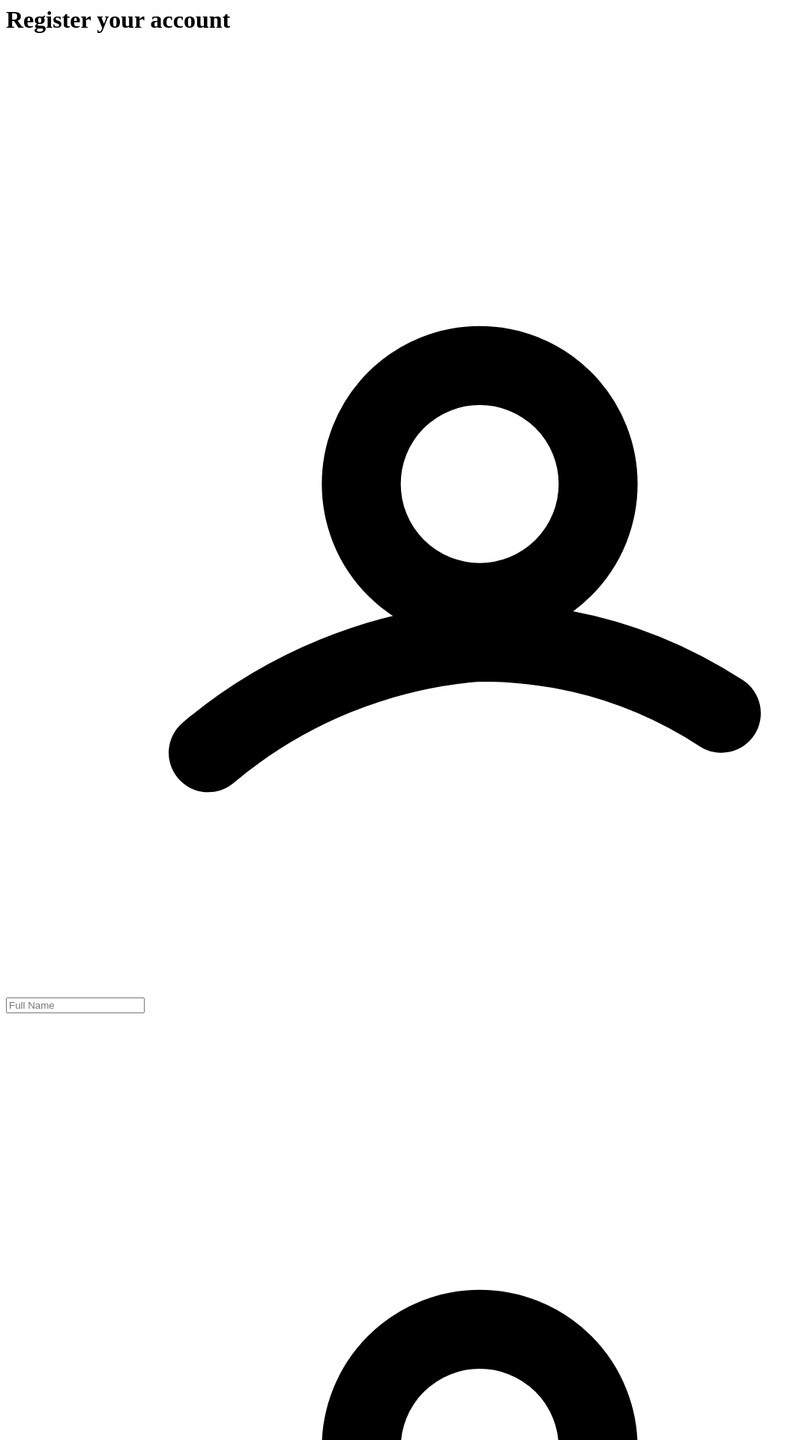
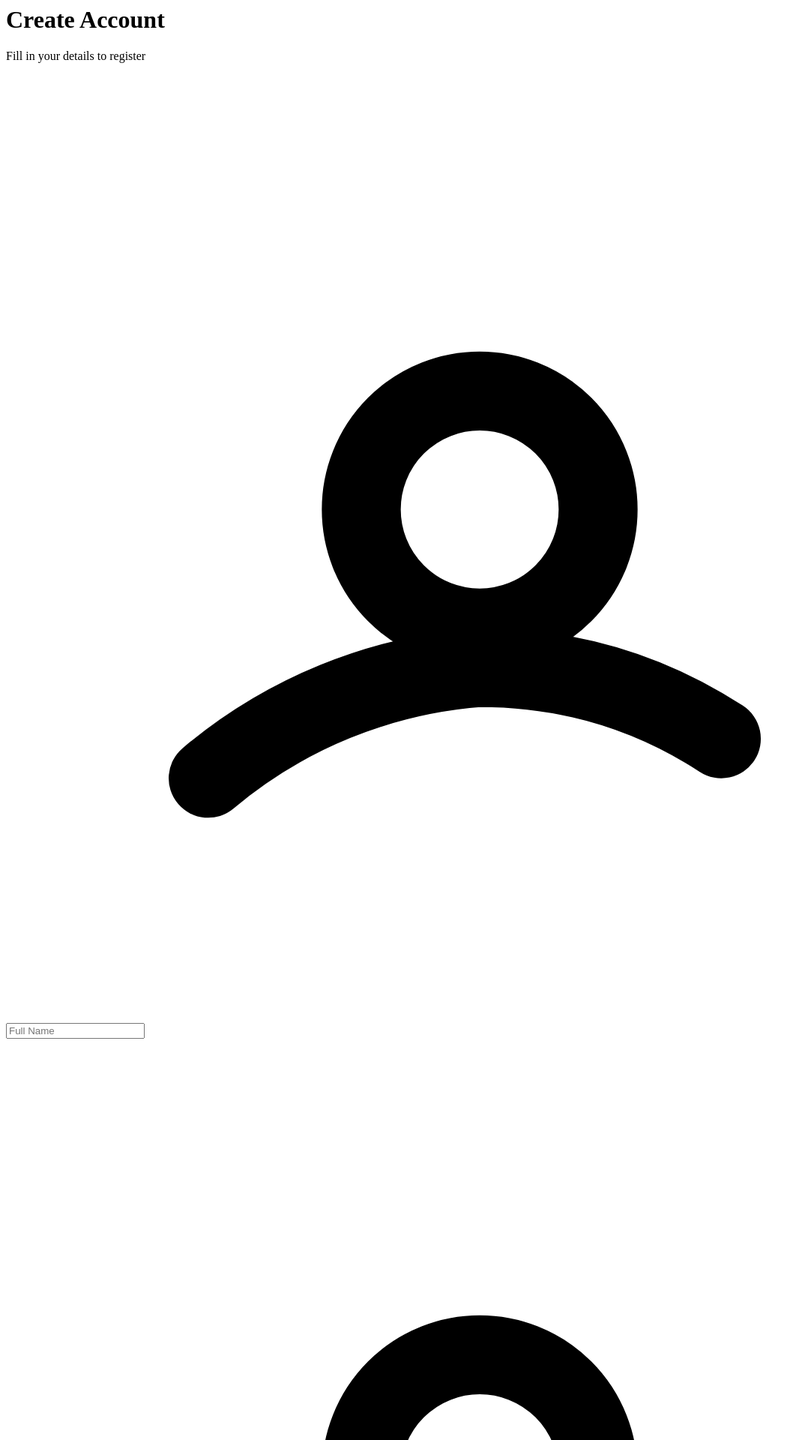
Before and after one commit to Vixxxzy/MediAppointment, a PHP site: page /view/login/register.php in a window 1280 px wide. Shown: the top 1920 px of the page at 75% size, without its empty margins (0-1070 px from the left). Run offline with PHP 8.4, Linux system fonts and the light colour scheme; some libraries are stand-ins or nearby versions.

Commit message:
update register page

```diff
--- a/app/view/login/register.php
+++ b/app/view/login/register.php
@@ -1,6 +1,5 @@
-<body class="bg-gradient-to-b from-white via-blue-700 to-cyan-400 min-h-screen">
-  <div class="flex justify-center items-center min-h-screen py-16">
-    <div class="bg-white p-8 rounded-xl shadow-lg w-full max-w-sm">
+<body class="min-h-screen bg-gradient-to-br from-blue-100 via-white to-blue-200 flex items-center justify-center px-4">
+  <div class="bg-white p-10 rounded-2xl shadow-2xl w-full max-w-md transition-all duration-300">
 
     <?php if (isset($_SESSION['error-message'])): ?>
       <div class="bg-red-100 border border-red-400 text-red-700 px-4 py-3 rounded mb-4">
@@ -8,71 +7,72 @@
       </div>
     <?php endif; ?>
 
-      <h1 class="text-center text-2xl font-bold mb-6">Register your account</h1>
+    <div class="text-center mb-6">
+      <h1 class="text-3xl font-extrabold text-blue-800">Create Account</h1>
+      <p class="text-sm text-gray-500 mt-1">Fill in your details to register</p>
+    </div>
 
-      <form action="<?= APP_PATH ?>/login/store" method="post">
+    <form action="<?= APP_PATH ?>/login/store" method="post" class="space-y-4">
 
-        <!-- Full Name -->
-        <div class="flex items-center bg-gray-200 rounded-md mb-4 px-3 py-2">
-          <svg xmlns="http://www.w3.org/2000/svg" class="h-5 w-5 text-gray-600 mr-2" fill="none"
-            viewBox="0 0 24 24" stroke="currentColor">
+      <!-- Input Group Template -->
+      <div class="relative">
+        <span class="absolute left-3 top-2.5 text-gray-400">
+          <!-- Replace this icon depending on input -->
+          <svg xmlns="http://www.w3.org/2000/svg" class="h-5 w-5" fill="none" viewBox="0 0 24 24" stroke="currentColor">
             <path stroke-linecap="round" stroke-linejoin="round" stroke-width="2"
               d="M5.121 17.804A12.083 12.083 0 0112 15c2.21 0 4.264.597 6.121 1.804M15 11a3 3 0 10-6 0 3 3 0 006 0z" />
           </svg>
-          <input type="text" name="name" placeholder="Full Name" class="w-full bg-transparent focus:outline-none" required />
+        </span>
+        <input type="text" name="name" placeholder="Full Name" class="w-full pl-10 pr-4 py-2 border rounded-lg bg-gray-100 focus:ring-2 focus:ring-blue-500 focus:outline-none" required />
       </div>
 
-        <!-- Username -->
-        <div class="flex items-center bg-gray-200 rounded-md mb-4 px-3 py-2">
-          <svg xmlns="http://www.w3.org/2000/svg" class="h-5 w-5 text-gray-600 mr-2" fill="none"
-            viewBox="0 0 24 24" stroke="currentColor">
+      <div class="relative">
+        <span class="absolute left-3 top-2.5 text-gray-400">
+          <svg xmlns="http://www.w3.org/2000/svg" class="h-5 w-5" fill="none" viewBox="0 0 24 24" stroke="currentColor">
             <path stroke-linecap="round" stroke-linejoin="round" stroke-width="2"
               d="M5.121 17.804A12.083 12.083 0 0112 15c2.21 0 4.264.597 6.121 1.804M15 11a3 3 0 10-6 0 3 3 0 006 0z" />
           </svg>
-          <input type="text" name="username" placeholder="Username" class="w-full bg-transparent focus:outline-none" required />
+        </span>
+        <input type="text" name="username" placeholder="Username" class="w-full pl-10 pr-4 py-2 border rounded-lg bg-gray-100 focus:ring-2 focus:ring-blue-500 focus:outline-none" required />
       </div>
 
-        <!-- Email -->
-        <div class="flex items-center bg-gray-200 rounded-md mb-4 px-3 py-2">
-          <svg xmlns="http://www.w3.org/2000/svg" class="h-5 w-5 text-gray-600 mr-2" fill="none"
-            viewBox="0 0 24 24" stroke="currentColor">
+      <div class="relative">
+        <span class="absolute left-3 top-2.5 text-gray-400">
+          <svg xmlns="http://www.w3.org/2000/svg" class="h-5 w-5" fill="none" viewBox="0 0 24 24" stroke="currentColor">
             <path stroke-linecap="round" stroke-linejoin="round" stroke-width="2"
-              d="M16 12H8m0 0l4-4m-4 4l4 4m8-2a9 9 0 11-18 0 9 9 0 0118 0z" />
+              d="M16 12H8m0 0l4-4m-4 4l4 4" />
           </svg>
-          <input type="email" name="email" placeholder="Email" class="w-full bg-transparent focus:outline-none" required />
+        </span>
+        <input type="email" name="email" placeholder="Email" class="w-full pl-10 pr-4 py-2 border rounded-lg bg-gray-100 focus:ring-2 focus:ring-blue-500 focus:outline-none" required />
       </div>
 
-        <!-- Password -->
-        <div class="flex items-center bg-gray-200 rounded-md mb-4 px-3 py-2">
-          <svg xmlns="http://www.w3.org/2000/svg" class="h-5 w-5 text-gray-600 mr-2" fill="none"
-            viewBox="0 0 24 24" stroke="currentColor">
+      <div class="relative">
+        <span class="absolute left-3 top-2.5 text-gray-400">
+          <svg xmlns="http://www.w3.org/2000/svg" class="h-5 w-5" fill="none" viewBox="0 0 24 24" stroke="currentColor">
             <path stroke-linecap="round" stroke-linejoin="round" stroke-width="2"
               d="M12 11c.828 0 1.5-.672 1.5-1.5S12.828 8 12 8s-1.5.672-1.5 1.5S11.172 11 12 11zm0 0v3m6 2a9 9 0 11-12 0h12z" />
           </svg>
-          <input type="password" name="password" placeholder="Password" class="w-full bg-transparent focus:outline-none" required />
+        </span>
+        <input type="password" name="password" placeholder="Password" class="w-full pl-10 pr-4 py-2 border rounded-lg bg-gray-100 focus:ring-2 focus:ring-blue-500 focus:outline-none" required />
       </div>
 
-        <!-- Phone -->
-        <div class="flex items-center bg-gray-200 rounded-md mb-6 px-3 py-2">
-          <svg xmlns="http://www.w3.org/2000/svg" class="h-5 w-5 text-gray-600 mr-2" fill="none"
-            viewBox="0 0 24 24" stroke="currentColor">
+      <div class="relative">
+        <span class="absolute left-3 top-2.5 text-gray-400">
+          <svg xmlns="http://www.w3.org/2000/svg" class="h-5 w-5" fill="none" viewBox="0 0 24 24" stroke="currentColor">
             <path stroke-linecap="round" stroke-linejoin="round" stroke-width="2"
-              d="M3 5a2 2 0 012-2h1.586a1 1 0 01.707.293l1.414 1.414a1 1 0 01.293.707V7a1 1 0 01-1 1H7.414L6 6.586A1 1 0 015.586 6H5a2 2 0 01-2-2zM15 12a3 3 0 100-6 3 3 0 000 6z" />
+              d="M3 5a2 2 0 012-2h1.586a1 1 0 01.707.293l1.414 1.414a1 1 0 01.293.707V7a1 1 0 01-1 1H7.414L6 6.586A1 1 0 015.586 6H5a2 2 0 01-2-2z" />
           </svg>
-          <input type="text" name="phone" placeholder="Phone Number" class="w-full bg-transparent focus:outline-none" />
+        </span>
+        <input type="text" name="phone" placeholder="Phone Number" class="w-full pl-10 pr-4 py-2 border rounded-lg bg-gray-100 focus:ring-2 focus:ring-blue-500 focus:outline-none" />
       </div>
 
-        <!-- Submit -->
-        <button type="submit"
-          class="block w-28 mx-auto py-2 rounded-full bg-blue-700 text-white hover:bg-blue-800 transition">
+      <button type="submit" class="w-full py-2 mt-2 bg-blue-700 text-white rounded-lg hover:bg-blue-800 transition">
         Register
       </button>
 
-        <p class="text-center mt-4 text-sm">
+      <p class="text-center text-sm mt-4">
         Already have an account? <a href="<?= APP_PATH ?>/login/index" class="text-blue-600 hover:underline">Login</a>
       </p>
     </form>
-
-    </div>
   </div>
 </body>
```
Lines whose indentation alone changed are shown as unchanged.
